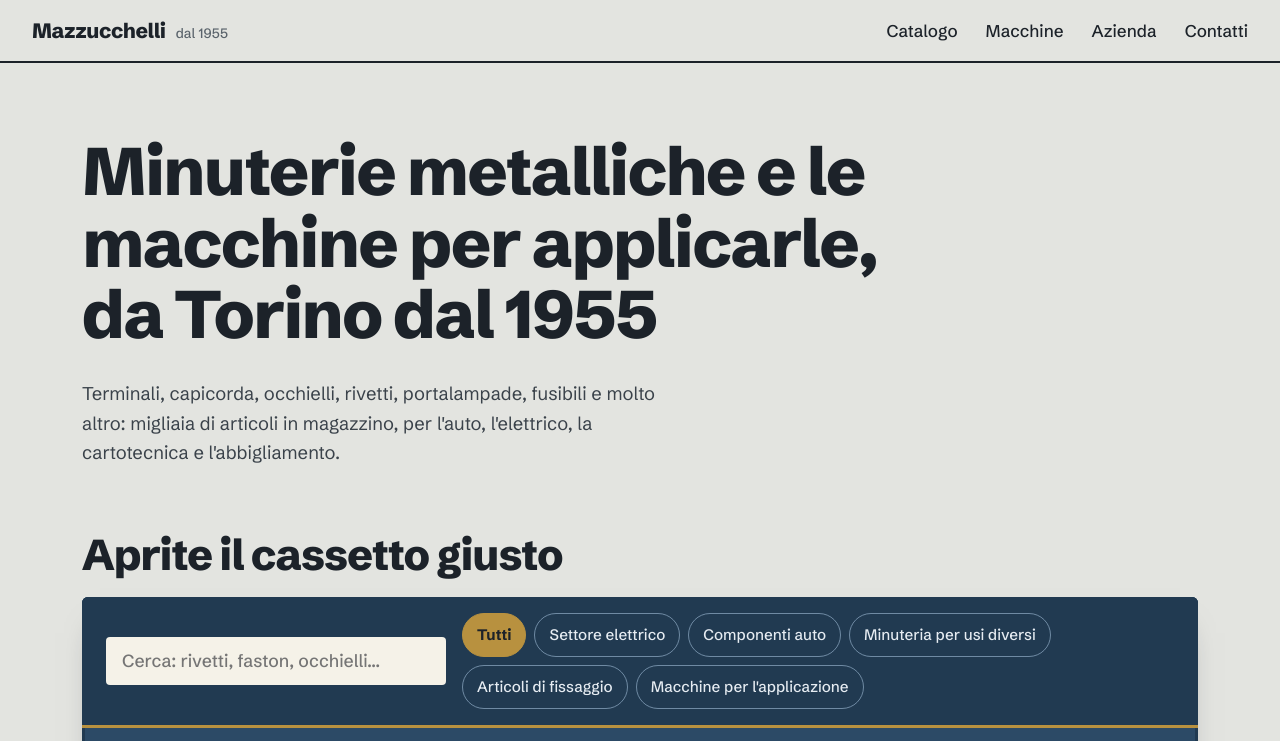
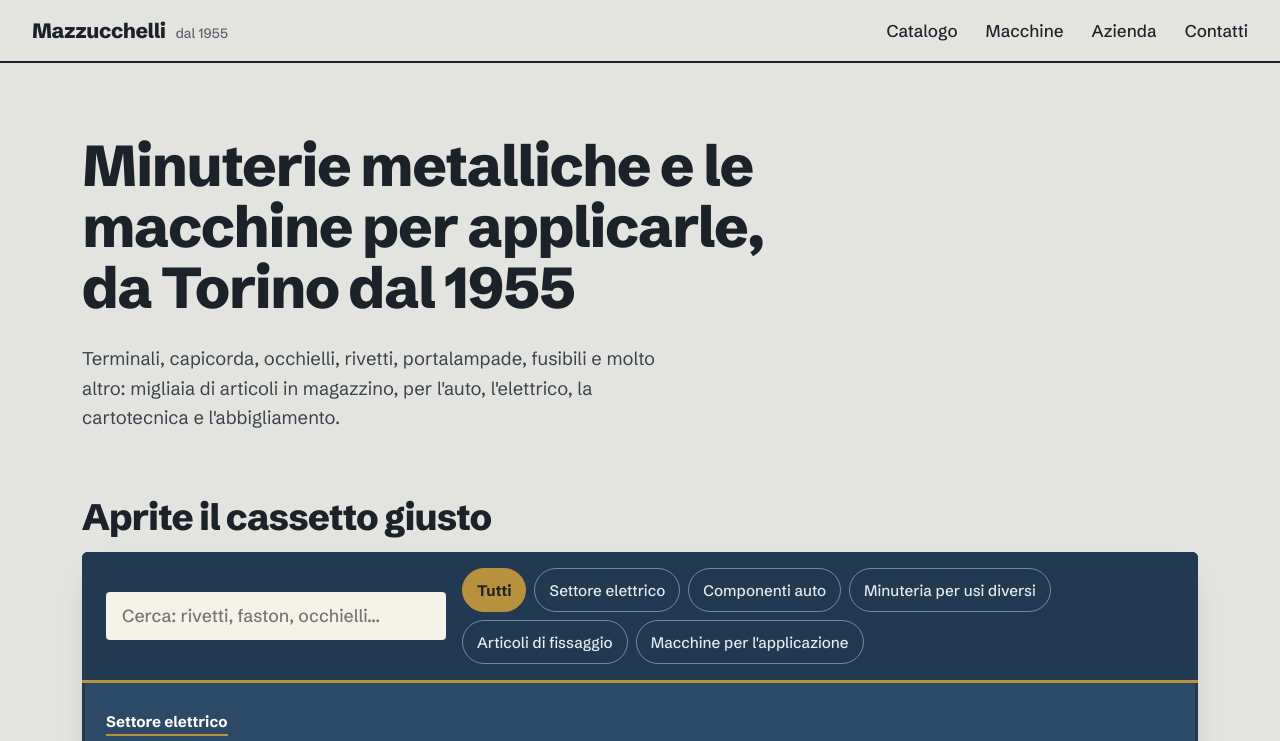
Before and after one commit to dolentstar/mazzucchelli, a plain HTML site: page index.html in a window 1280 px wide. Shown: the top 741 px of the page. Drawn offline with Linux system fonts and the light colour scheme.

Commit message:
Titoli senza parole orfane e limiti sugli input

```diff
--- a/script.js
+++ b/script.js
@@ -1,3 +1,5 @@
+// Limiti sugli input numerici: valori fuori scala tornano nel range invece di rompere la grafica.
+(function(){function c(e,full){var i=e.target;if(!i||i.type!=='number'&&i.type!=='range')return;var v=parseFloat(i.value),lo=parseFloat(i.min),hi=parseFloat(i.max);if(isNaN(v)){if(full&&!isNaN(lo))i.value=lo;return}if(!isNaN(hi)&&v>hi)i.value=hi;else if(full&&!isNaN(lo)&&v<lo)i.value=lo}document.addEventListener('input',function(e){c(e,false)},true);document.addEventListener('change',function(e){c(e,true)},true);document.addEventListener('focusout',function(e){var i=e.target;if(i&&i.type==='number'){c(e,true);i.dispatchEvent(new Event('input',{bubbles:true}))}},true)})();
 (() => {
   const S = [
     ['Settore elettrico', ['Terminali e blocchetti', 'Terminali vari', 'Terminali per gruppi di distribuzione', 'Terminali e blocchetti speciali', 'Capicorda preisolati, puntalini e capicorda di potenza', 'Contatti lamellari', 'Spinette, terminali e pagliette', 'Occhielli decimali', 'Fascette stringicavo', 'Accessori per quadristica e impiantistica']],
--- a/style.css
+++ b/style.css
@@ -116,3 +116,8 @@ footer p { margin: 4px 0; }
 .mappa { position: relative; }
 .mappa iframe { display: block; }
 .mappa::after { content: ""; position: absolute; left: 50%; top: 50%; width: 26px; height: 26px; margin: -26px 0 0 -13px; background: #2C4A66; border: 3px solid #fff; border-radius: 50% 50% 50% 0; transform: rotate(-45deg); box-shadow: 0 2px 6px rgba(0,0,0,.35); pointer-events: none; }
+/* Titoli: mai una parola sola su una riga */
+h1,h2,h3{text-wrap:balance}
+h1{font-size:clamp(2rem,5.4vw,3.6rem);max-width:20ch}
+h2{font-size:clamp(1.6rem,3.4vw,2.3rem)}
+@media(min-width:600px) and (max-width:1000px){h3{font-size:clamp(1.05rem,2.2vw,1.2rem)}}
```
